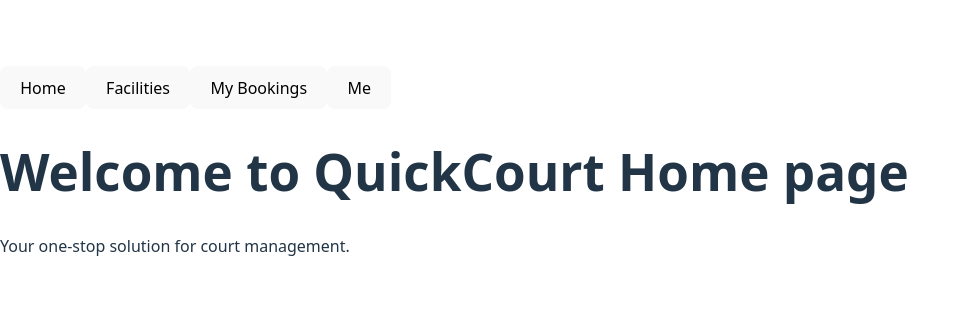
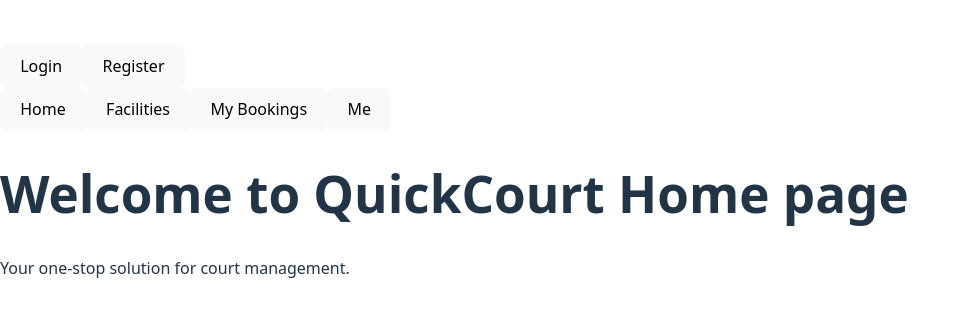
Before and after one commit to kartikeya-kash/QuickCourt_Personal, a React (Vite) app: page / in a window 1280 px wide. Shown: the part 230-546 px from the top of the page, without its empty margins (0-970 px from the left). Built offline with nearby package versions, Linux system fonts and the light colour scheme; the HTML template or start-up script is replaced by a standard one.

Commit message:
conditional rend

```diff
--- a/src/pages/home.jsx
+++ b/src/pages/home.jsx
@@ -1,12 +1,46 @@
 import React from "react";
+import { useNavigate } from "react-router-dom";
 
 function Home() {
+  const navigate = useNavigate();
+  const isloggedIn = JSON.parse(localStorage.getItem("isloggedin") || "false");
+
+  const nav = (route) => {
+    if (route === "login") return () => navigate("/login");
+    if (route === "register") return () => navigate("/register");
+    if (route === "home") return () => navigate("/");
+    if (route === "restrictedBookings") return () => {
+      alert("Login to access this feature");
+      navigate("/login");
+    };
+    if (route === "restrictedMe") return () => {
+      alert("Login to access this feature");
+      navigate("/login");
+    };
+  };
+
   return (
     <div>
-        <button>Home</button>
-        <button>Facilities</button>
-        <button>My Bookings</button>
-        <button>Me</button>
+      {isloggedIn ? (
+        <div>
+          <h1>Welcome user</h1>
+          <button onClick={nav("home")}>Home</button>
+          <button>Facilities</button>
+          <button>My Bookings</button>
+          <button>Me</button>
+        </div>
+      ) : (
+        <div>
+          <button onClick={nav("login")}>Login</button>
+          <button onClick={nav("register")}>Register</button>
+          <br />
+          <button onClick={nav("home")}>Home</button>
+          <button>Facilities</button>
+          <button onClick={nav("restrictedBookings")}>My Bookings</button>
+          <button onClick={nav("restrictedMe")}>Me</button>
+        </div>
+      )}
+
       <h1>Welcome to QuickCourt Home page</h1>
       <p>Your one-stop solution for court management.</p>
     </div>
--- a/src/pages/login.jsx
+++ b/src/pages/login.jsx
@@ -17,9 +17,10 @@ const handellogin = async (e) => {
   });
 
   const data = await response.json();
-  alert(data.message);
+  //alert(data.message);
 
   if (response.ok) {
+    localStorage.setItem("isloggedin", true);
     navigate("/");
   }
 };
```
